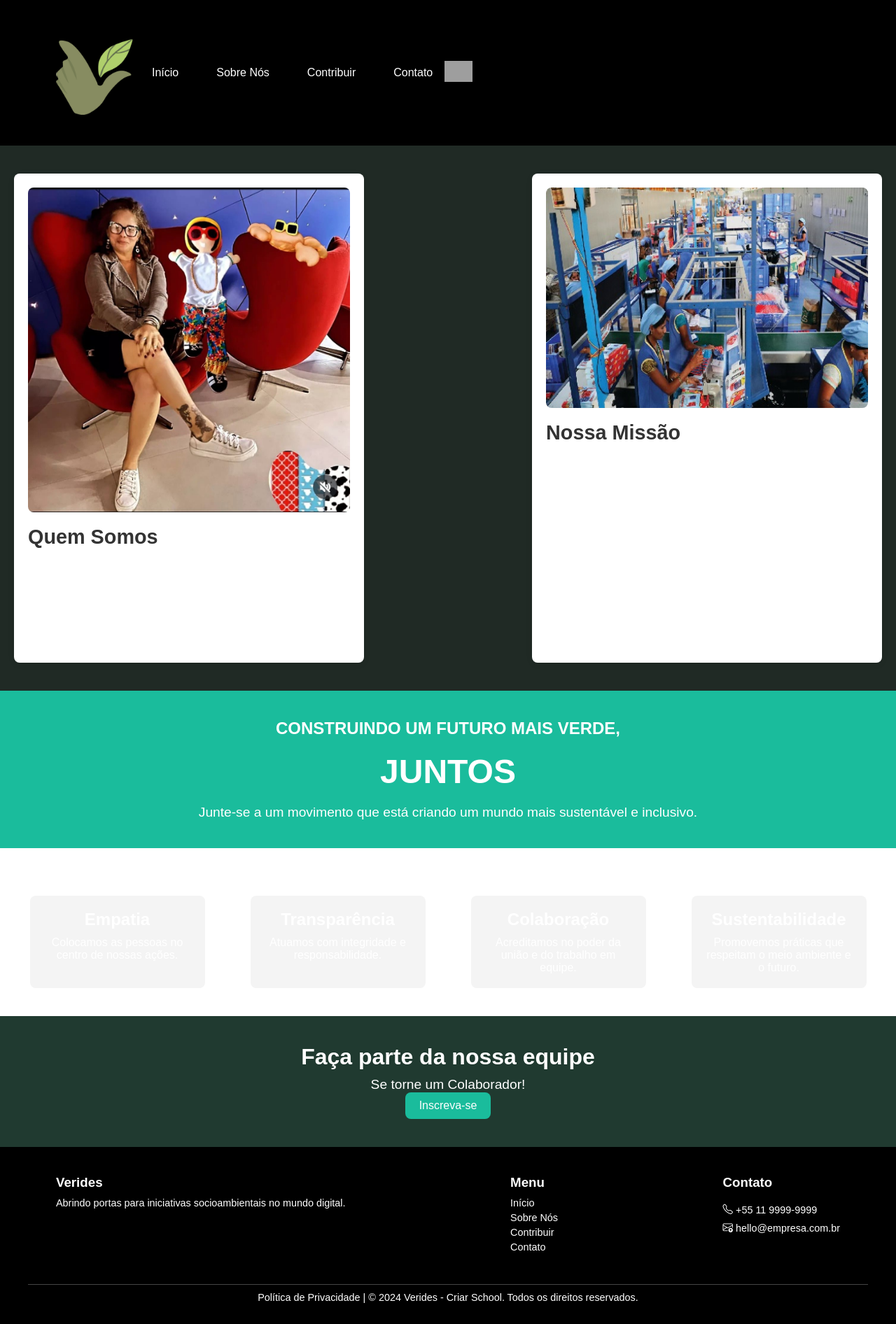
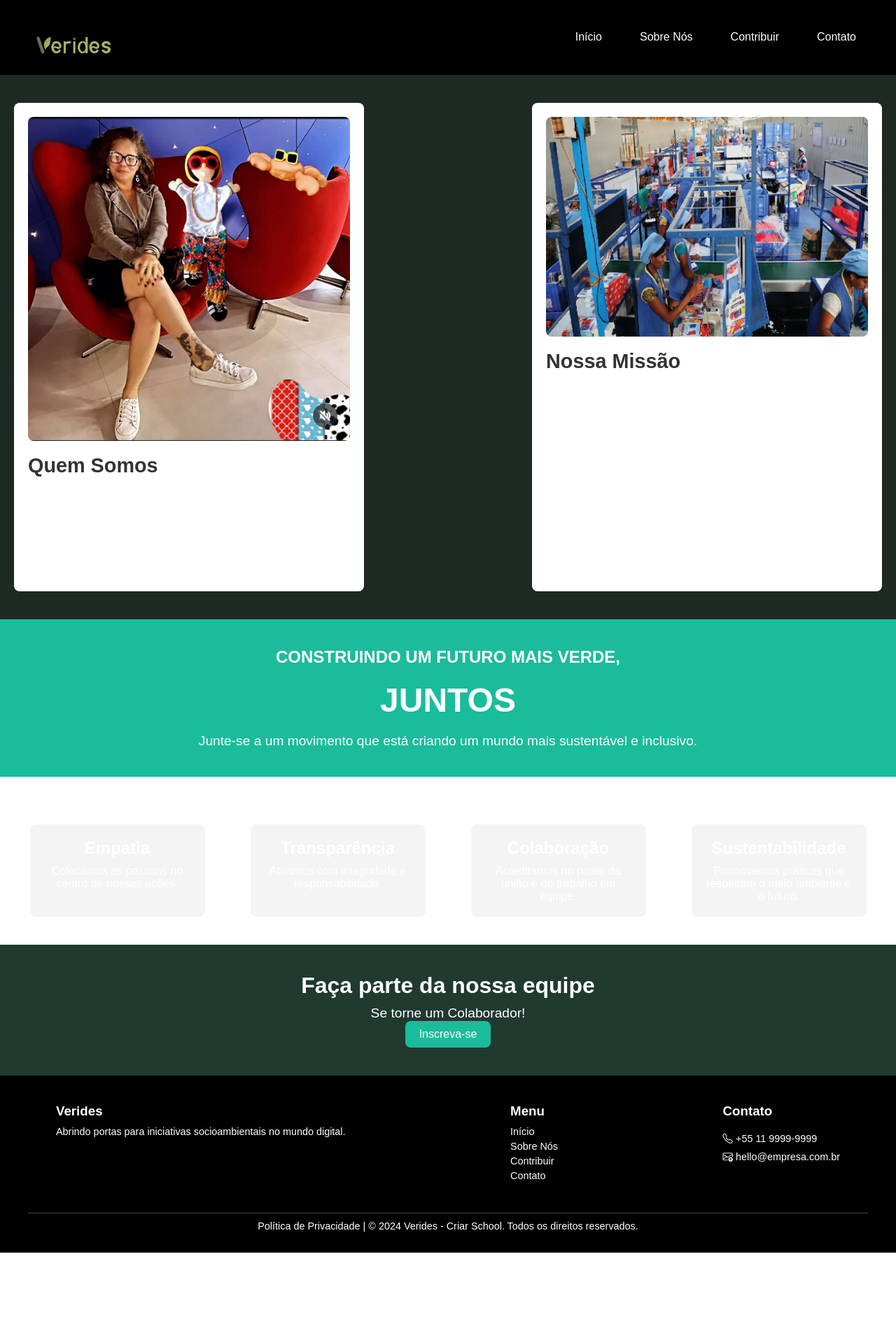
Before and after one commit to luivazmanso7/verides, a Django app: page /sobrenos/ in a window 1280 px wide. Shown: the whole page at 70% size. After the commit the page ends 1790 px from the top, so only its background shows below. Run offline with Django 5.2, Linux system fonts and the light colour scheme; parts of the project's set-up code (start-up, migrations or seed data) failed here and were passed over; grey boxes are pictures that could not be loaded.

Commit message:
correcao pagina sobre nos

```diff
--- a/Veridess/app_verides/templates/sobrenos.html
+++ b/Veridess/app_verides/templates/sobrenos.html
@@ -4,28 +4,23 @@
     {% load static %}
     <meta charset="UTF-8">
     <meta name="viewport" content="width=device-width, initial-scale=1.0">
-    <title>Sobre Nós</title>
+    <title>Verides</title>
     <link rel="stylesheet" href="{% static 'style.css' %}">
     <link href="https://cdn.jsdelivr.net/npm/bootstrap-icons/font/bootstrap-icons.css" rel="stylesheet">
 </head>
 <body>
     <header>
-        <div class="header-container">
         <div class="logo">
-                <img src="{% static 'fotos/verides.png' %}" alt="Logo Verides">
+            <img src="{% static 'fotos/logo.png' %}" alt="Logo">
         </div>
         <nav>
             <ul>
                 <li><a href="{% url 'home' %}">Início</a></li>
-                    <li><a href="{% url 'sobrenos' %}" class="active">Sobre Nós</a></li>
+                <li><a href="{% url 'sobrenos' %}">Sobre Nós</a></li>
                 <li><a href="{% url 'contribuir' %}">Contribuir</a></li>
                 <li><a href="{% url 'contato' %}">Contato</a></li>
             </ul>
         </nav>
-            <div class="icon-right">
-                <img src="{% static 'fotos/verides_icon.png' %}" alt="Ícone Verides">
-            </div>
-        </div>
     </header>
 
     <main>
```
Also changed, not shown: Veridess/app_verides/static/fotos/ai-generated-8630058_1920.png (added). Lines whose indentation alone changed are shown as unchanged.
